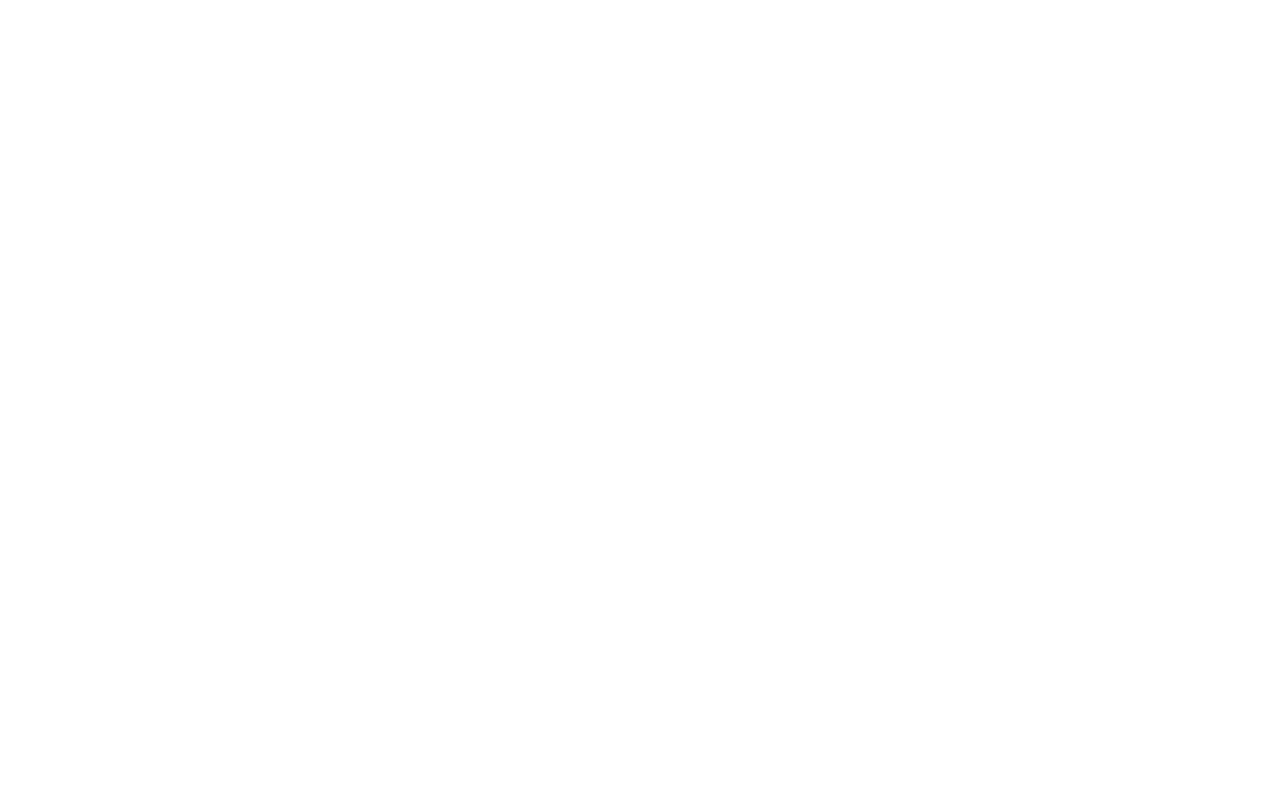
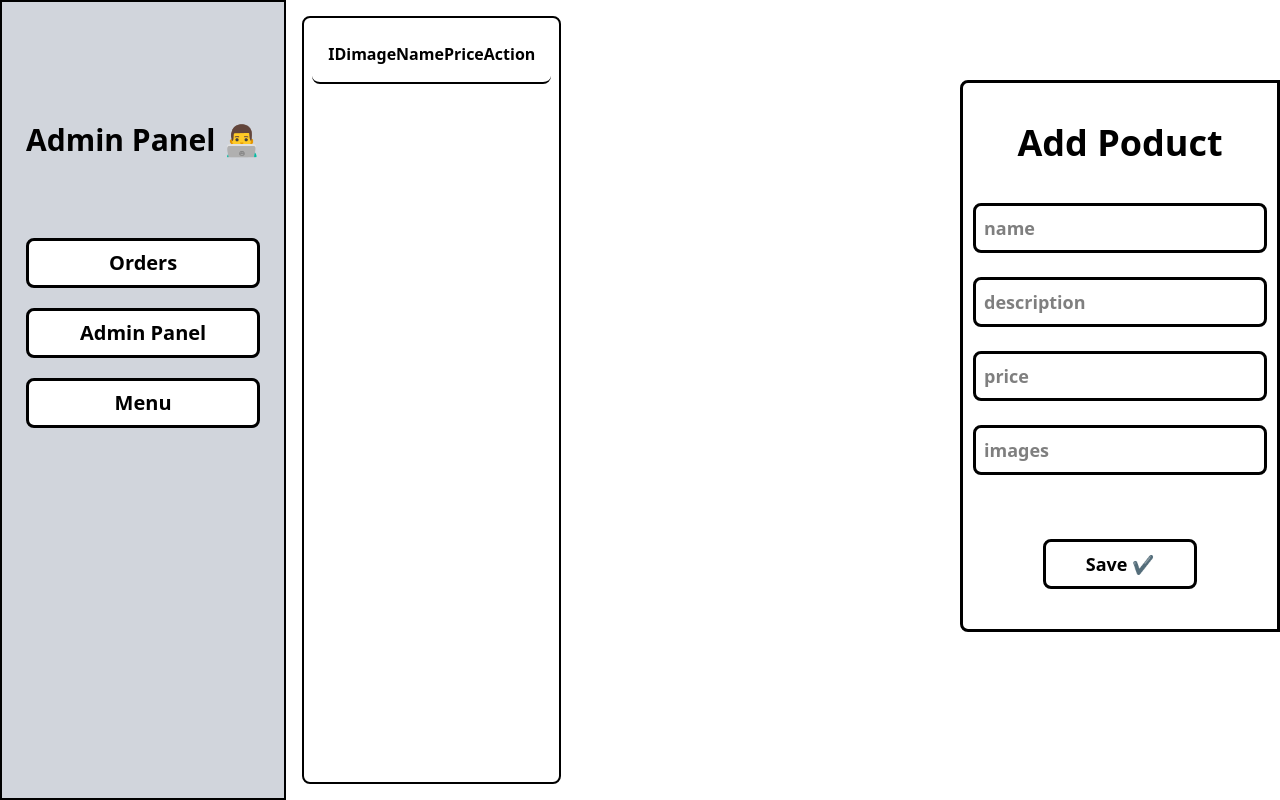
Before and after one commit to SharifovDev/MyCofeSayt, a React (Vite) app: page /jbdvbgsdvdbusd in a window 1280 px wide. Before the commit this address had no page. Built offline with nearby package versions, Linux system fonts and the light colour scheme.

Commit message:
add admin panel

```diff
--- a/package.json
+++ b/package.json
@@ -10,6 +10,7 @@
     "preview": "vite preview"
   },
   "dependencies": {
+    "axios": "^1.13.5",
     "react": "^19.2.0",
     "react-dom": "^19.2.0",
     "react-router-dom": "^7.13.1"
--- a/src/App.jsx
+++ b/src/App.jsx
@@ -1,6 +1,7 @@
 import Menu from './pages/Menu'
+import Admin from './pages/Admin'
+import Orders from './pages/Orders'
 import Login from './components/Login'
-import Admin from './pages/Admin'
 import './App.css'
 import {Routes, Route} from 'react-router-dom'
 
@@ -9,8 +10,9 @@
   return (
       <Routes>
         <Route path='/' element={<Menu/>}/>
+        <Route path='/jbdvbgsdvdbusd' element={<Admin/>}/>
+        <Route path='/order' element={<Orders/>}/>
         <Route path='/admin' element={<Login/>}/>
-        <Route path='/admins' element={<Admin/>}/>
       </Routes>
   )
 }
--- a/src/components/Header.jsx
+++ b/src/components/Header.jsx
@@ -2,7 +2,7 @@
 
 function Header() {
   return (
-    <div className="fixed top-0 left-0 right-0 bg-white/30 backdrop-blur shadow-lg/10">
+    <div className="fixed top-0 left-0 right-0 bg-white/0 backdrop-blur shadow-lg/10">
         <nav className="flex justify-between lg:max-w-7xl md:max-w-2xl max-w-xs mx-auto items-center py-6 ">
         <img src={rasm} alt="" />
         <div>
--- a/src/components/Login.jsx
+++ b/src/components/Login.jsx
@@ -1,32 +1,95 @@
-import { useState } from "react"
+import axios from "axios"
+import React, { useState } from "react"
 import { useNavigate } from "react-router-dom"
 
 function Login() {
-    const [code, setCode] = useState('')
+    const API = "http://213.230.108.224:49304"
     const navigate = useNavigate()
-    const checkCode = () => {
-        if (code === "1234") {
-            navigate('/admins')
-        }else{
-            alert('Kod xato')
+
+    const [loading, setLoading] = useState(false)
+    const [form, setForm] = useState({
+        phone: "",
+        password: ""
+    })
+
+    function handleLogin(e) {
+        e.preventDefault()
+        setLoading(true)
+
+        const loginObj = {
+            phone: form.phone,
+            password: form.password,
+            rememberMe: false
         }
+
+        axios.post(API + "/api/v1/auth/login", loginObj)
+            .then((res) => {
+                localStorage.setItem("token", res.data.access_token)
+                console.log(res);
+                navigate("/jbdvbgsdvdbusd")
+            })
+            .catch((err) => {
+                console.log(err)
+                alert("Login yoki parol xato ")
+            })
+            .finally(() => {
+                setLoading(false)
+            })
     }
+
+    function changeInputPhone(e) {  setForm({ ...form, "phone": e.target.value })}
+
+    function changeInputPassword(e) {  setForm({ ...form, "password": e.target.value })}
    return (
+    <div className="min-h-screen font-mono flex items-center justify-center bg-slate-100">
+        <div className="w-full max-w-md p-10 bg-white rounded-3xl shadow-xl border border-slate-200">
+
+            <h2 className="text-3xl font-bold text-center text-slate-700 mb-8">
+                Admin Panel
+            </h2>
+
+            <form onSubmit={handleLogin} className="space-y-6">
+
                 <div>
+                    <label className="block text-sm font-semibold text-slate-600 mb-2">
+                     Login
+                    </label>
                     <input
-                onChange={(e) => setCode(e.target.value)}
-                className="border-2"
+                        type="text"
+                        name="phone"
+                        value={form.phone}
+                        onChange={changeInputPhone}
+                        placeholder="admin"
+                        required
+                        className="w-full px-4 py-3 rounded-xl border border-slate-300 focus:border-blue-500 focus:ring-2 focus:ring-blue-200 outline-none transition"/>
+                </div>
+
+
+                <div>
+                    <label className="block text-sm font-semibold text-slate-600 mb-2">Password</label>
+                    <input
                         type="password"
-                placeholder="password"
+                        name="password"
+                        value={form.password}
+                        onChange={changeInputPassword}
+                        placeholder="xxxxxxxx"
+                        required
+                        className="w-full px-4 py-3 rounded-xl border border-slate-300 focus:border-blue-500 focus:ring-2 focus:ring-blue-200 outline-none transition"
                     />
+                </div>
+
                 <button
-                onClick={checkCode}
-                className="border-2 font-bold"
-            >
-                enter
+                    type="submit"
+                    disabled={loading}
+                    className="w-full bg-blue-600 hover:bg-blue-700 text-white font-semibold py-3 rounded-xl transition duration-300 disabled:opacity-50 shadow-md">
+                    {loading ? "Kirish..." : "Login"}
                 </button>
+
+            </form>
+        </div>
     </div>
 )
+
 }
 
 export default Login
--- a/src/components/Sidebar.jsx
+++ b/src/components/Sidebar.jsx
@@ -1,14 +1,18 @@
+import { Link } from "react-router-dom";
 
 function Sidebar() {
   return (
     <div>
-        <div className="max-w-2xs mr-auto border-2 bg-gray-500 grid grid-cols-1 gap-8">
-            <h1 className="text-center">Admin Panel 👨‍💻</h1>
-            <button>Admin Panel</button>
-            <button>Orders</button>
+      <div className="max-w-2xs mr-auto border-2 bg-gray-300 h-screen py-30 p-6">
+        <h1 className="text-center text-3xl font-bold mb-20">Admin Panel 👨‍💻</h1>
+        <div className="grid gap-5 text-center">
+            <Link to={'/order'} className="border-3 rounded-lg p-2 bg-white focus:bg-gray-600 text-xl font-bold">Orders</Link>
+            <Link to={'/admin'} className="border-3 rounded-lg p-2 bg-white focus:bg-gray-600 text-xl font-bold">Admin Panel</Link>
+            <Link to={'/'} className="border-3 rounded-lg p-2 bg-white focus:bg-gray-600 text-xl font-bold">Menu</Link>
         </div>
+      </div>
     </div>
-  )
+  );
 }
 
-export default Sidebar
+export default Sidebar;
--- a/src/pages/Admin.jsx
+++ b/src/pages/Admin.jsx
@@ -1,11 +1,108 @@
-import Sidebar from "../components/Sidebar"
+import Sidebar from "../components/Sidebar";
+import img from "../../public/img/Image.svg";
+import { useState } from "react";
+import { useNavigate } from "react-router-dom";
 
 function Admin() {
+  let token = localStorage.getItem("token");
+  let navigate = useNavigate();
+  if (!token) {
+    navigate("/order");
+  }
+  const [obj, setObj] = useState({
+    name: "",
+    price: "",
+  });
+  let arrs = JSON.parse(localStorage.getItem("arrs"));
+  if (arrs === null) {
+    arrs = [];
+  }
+  const onChange = (e) => {
+    let key = e.target.name;
+    let value = e.target.value;
+
+    setObj((prev) => {
+      return { ...prev, [key]: value };
+    });
+  };
+  const save = () => {
+    arrs.push(obj);
+    localStorage.setItem("arrs", JSON.stringify(arrs));
+
+    setObj({
+      name: "",
+      price: "",
+    });
+  };
+
   return (
-    <div>
-        <Sidebar/>
+    <div className="flex">
+      <Sidebar />
+      <div className="border-2 p-2 m-4 rounded-lg">
+        <div className="flex justify-between p-4 font-bold rounded-lg border-b-2">
+          <h1>ID</h1>
+          <h1>image</h1>
+          <h1>Name</h1>
+          <h1>Price</h1>
+          <h1>Action</h1>
+        </div>
+        {arrs.map((arr, index) => {
+          return (
+            <div
+              key={index}
+              className="flex gap-20 border-b-2 p-4 font-bold rounded-lg items-center text-lg hover:bg-gray-100 hover:shadow-xl/20"
+            >
+              <h1>{index + 1}</h1>
+              <img className="w-15" src={img} alt="" />
+              <h1>{arr.name} </h1>
+              <h1>${arr.price}</h1>
+              <div>
+                <button className="p-2 border-2 rounded-lg mr-3">🖋</button>
+                <button className="p-2 border-2 rounded-lg">🗑</button>
+              </div>
+            </div>
+          );
+        })}
+      </div>
+
+      <div className="max-w-xs ml-auto border-3 rounded-l-lg mt-20 fixed right-0 text-center">
+        <h1 className="text-4xl font-bold my-10">Add Poduct</h1>
+        <input
+          className="border-3 p-2 rounded-lg font-bold text-lg"
+          type="text"
+          placeholder="name"
+          name="name"
+          value={obj.name}
+          onChange={onChange}
+        />
+        <input
+          className="border-3 p-2 rounded-lg font-bold text-lg my-6"
+          type="text"
+          placeholder="description"
+        />
+        <input
+          className="border-3 p-2 rounded-lg font-bold text-lg"
+          type="number"
+          placeholder="price"
+          onChange={onChange}
+          value={obj.price}
+          name="price"
+        />
+        <input
+          className="border-3 p-2 rounded-lg font-bold text-lg my-6"
+          type="number"
+          placeholder="images"
+        />
+        <br />
+        <button
+          onClick={save}
+          className="border-3 p-2 rounded-lg font-black text-lg my-10 px-10"
+        >
+          Save ✔
+        </button>
+      </div>
     </div>
-  )
+  );
 }
 
-export default Admin
+export default Admin;
--- a/src/pages/Menu.jsx
+++ b/src/pages/Menu.jsx
@@ -44,8 +44,8 @@
       <div className="lg:max-w-7xl md:max-w-2xl max-w-2xs mx-auto">
         <h1 className="text-4xl font-bold font-mono mb-8">Nossos cafés</h1>
         <div className="lg:grid grid-cols-4 gap-8 flex flex-wrap gap-8 my-10">
-          <div className="bg-gray-300 text-center px-4 pb-4 rounded-bl-4xl rounded-tr-4xl transition-all duration-700 hover:rounded-tr-[220px] hover:shadow-[16px_32px_50px_-4px_#000000]">
-          <div className="flex justify-center">
+          <div className="cursor-pointer bg-gray-300 text-center px-4 pb-4 rounded-bl-4xl rounded-tr-4xl transition-all duration-700 hover:rounded-tr-[220px] hover:shadow-[16px_32px_50px_-4px_#000000]">
+          <div className="flex justify-center animate-spin [animation-duration:10s]">
             <img src={img}/>
           </div>
           <button className="p-1 font-bold rounded-xl my-4 bg-[#F1E9C9] text-[#C47F17]">Tradicional</button>
@@ -58,7 +58,7 @@
               <p>1</p>
               <p className="text-[#8047F8]">+</p>
             </div>
-            <button className="rounded-lg p-2 bg-[#4B2995] text-white"><i class="fa-solid fa-cart-shopping"></i></button>
+            <button className="cursor-pointer rounded-lg p-2 bg-[#4B2995] text-white"><i class="fa-solid fa-cart-shopping"></i></button>
           </div>
           </div>
         </div>
--- /dev/null
+++ b/src/pages/Orders.jsx
@@ -0,0 +1,12 @@
+import Sidebar from "../components/Sidebar"
+
+function Orders() {
+  return (
+    <div>
+        <h1>Lorem ipsum, dolor sit amet consectetur adipisicing elit. Odio dolor esse sequi, expedita totam eligendi sapiente, atque illum modi repellendus error. Rerum, quas molestiae recusandae quae laudantium voluptate, laboriosam quo inventore saepe similique ipsum? Nemo odit, cumque voluptate, autem in dolor saepe corporis facilis expedita ea quo alias adipisci blanditiis accusantium. Omnis eius, placeat sint ut sapiente, repudiandae voluptates nesciunt sit nisi necessitatibus distinctio error tempora tempore a debitis consectetur optio qui recusandae aliquam. Dicta ullam impedit neque nobis, voluptatibus similique. Expedita totam ducimus alias natus dolorem eum? Blanditiis minus ex corporis rem soluta inventore quas commodi quasi explicabo perspiciatis!</h1>
+        <Sidebar/>
+    </div>
+  )
+}
+
+export default Orders
```
Also changed, not shown: 1 other file (tests, documents, lock files or other folders). Lines whose indentation alone changed are shown as unchanged.
